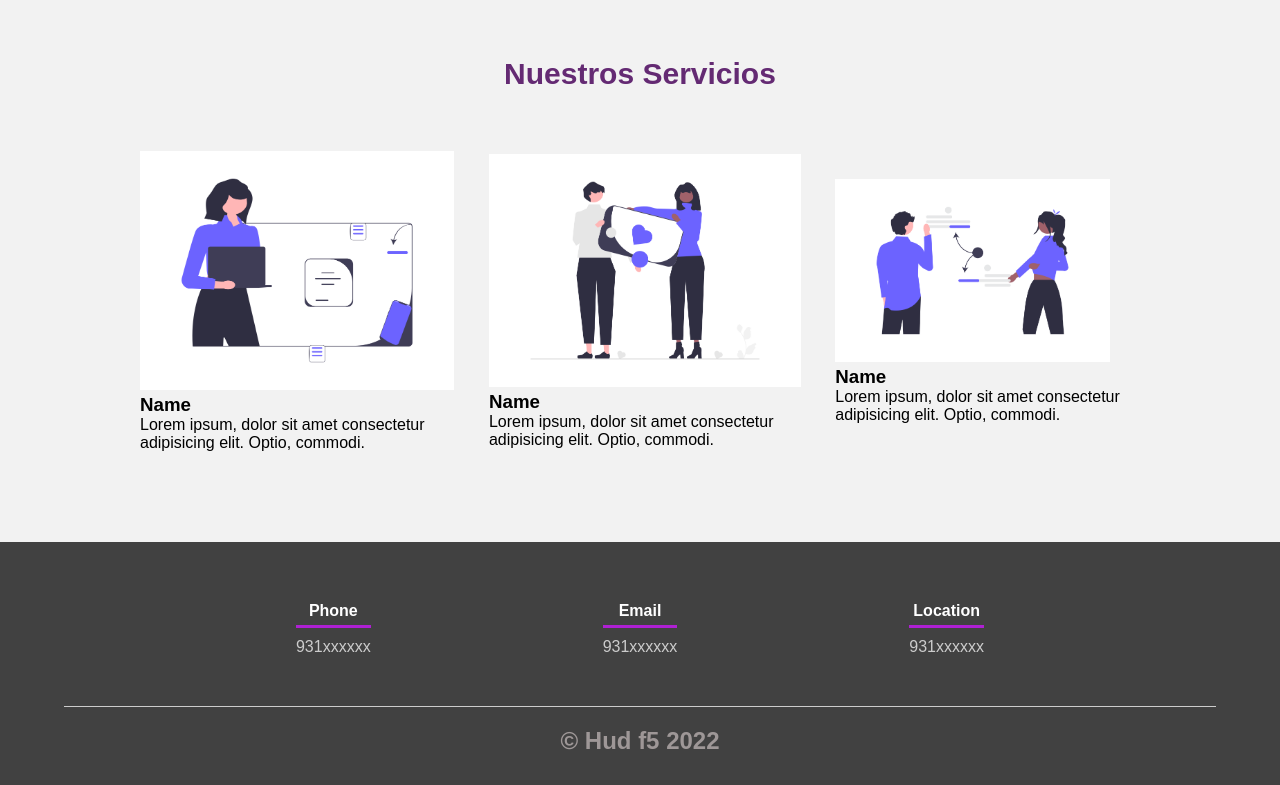
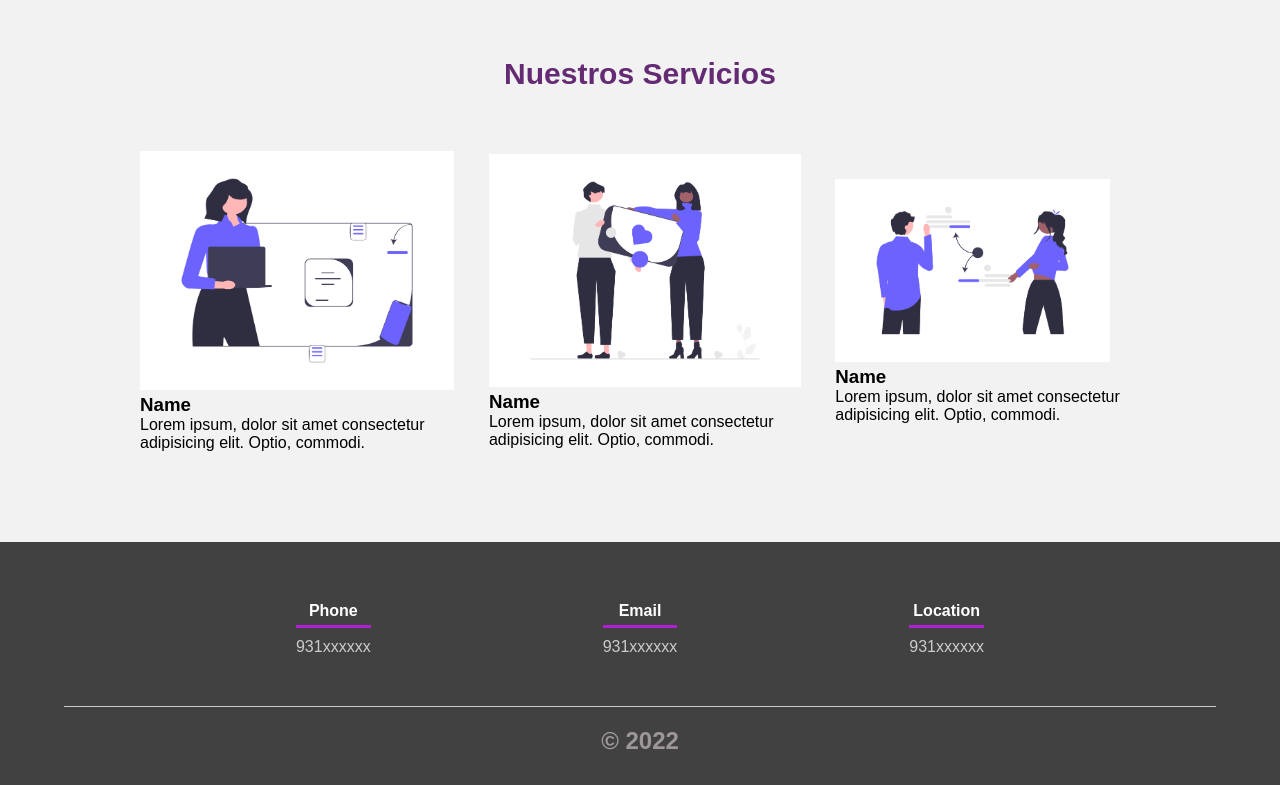
Before and after one commit to JerryAiyaniyo/marketing-web-tribute, a plain HTML site: page index.html in a window 1280 px wide. Shown: the part 2145-2930 px from the top of the page. Drawn offline with Linux system fonts and the light colour scheme.

Commit message:
first commit

```diff
--- a/index.html
+++ b/index.html
@@ -171,7 +171,7 @@
                 <p>931xxxxxx</p>
             </div>
         </div>
-        <h2 class="final-title">&copy; Hud f5 2022</h2>
+        <h2 class="final-title">&copy; 2022</h2>
     </footer>
 </body>
 
```
